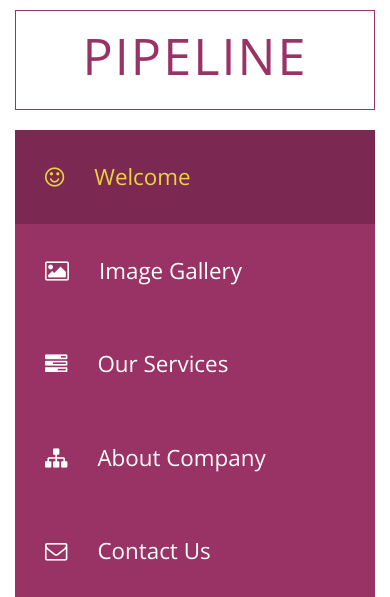
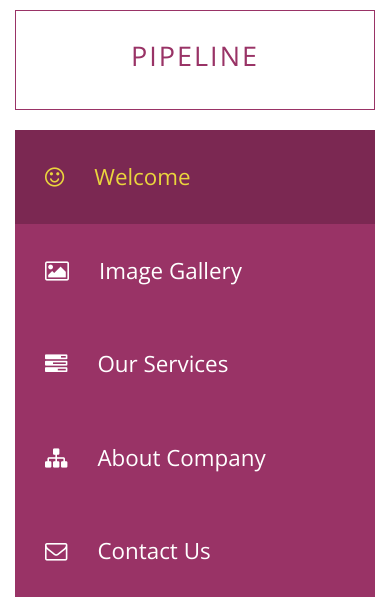
Before and after one commit to doaa-altarawy/covid_xrays, a Flask app: template covid_xrays/app/templates/index_template.html in a window 390 px wide. Shown: the top 597 px of the page. Run offline with Flask 2, Linux system fonts and the light colour scheme; the template is opened without the code that fills it, so the values that code supplies are empty; parts of the project's set-up code (start-up, migrations or seed data) failed here and were passed over; some libraries are stand-ins or nearby versions.

Commit message:
Fix page display on mobile

```diff
--- a/covid_xrays/app/main/views.py
+++ b/covid_xrays/app/main/views.py
@@ -34,7 +34,7 @@ def server_shutdown():
 @main.route('/list')
 def index():
     apps = [
-        {'name': 'COIVD19 screening from X-rays', 'link': '/covid_form/'},
+        {'name': 'COIVD19 screening from X-rays', 'link': '/'},
 
     ]
     return render_template('index.html', apps=apps)
--- a/covid_xrays/app/static/src/scss/templatemo-style.css
+++ b/covid_xrays/app/static/src/scss/templatemo-style.css
@@ -629,5 +629,5 @@ figure.effect-bubba:hover p {
 }
 
 @media screen and (max-width: 564px) {
-	.tm-banner-title { font-size: 2.8em; }
+	.tm-banner-title { font-size: 1.5em; }
 }
```
